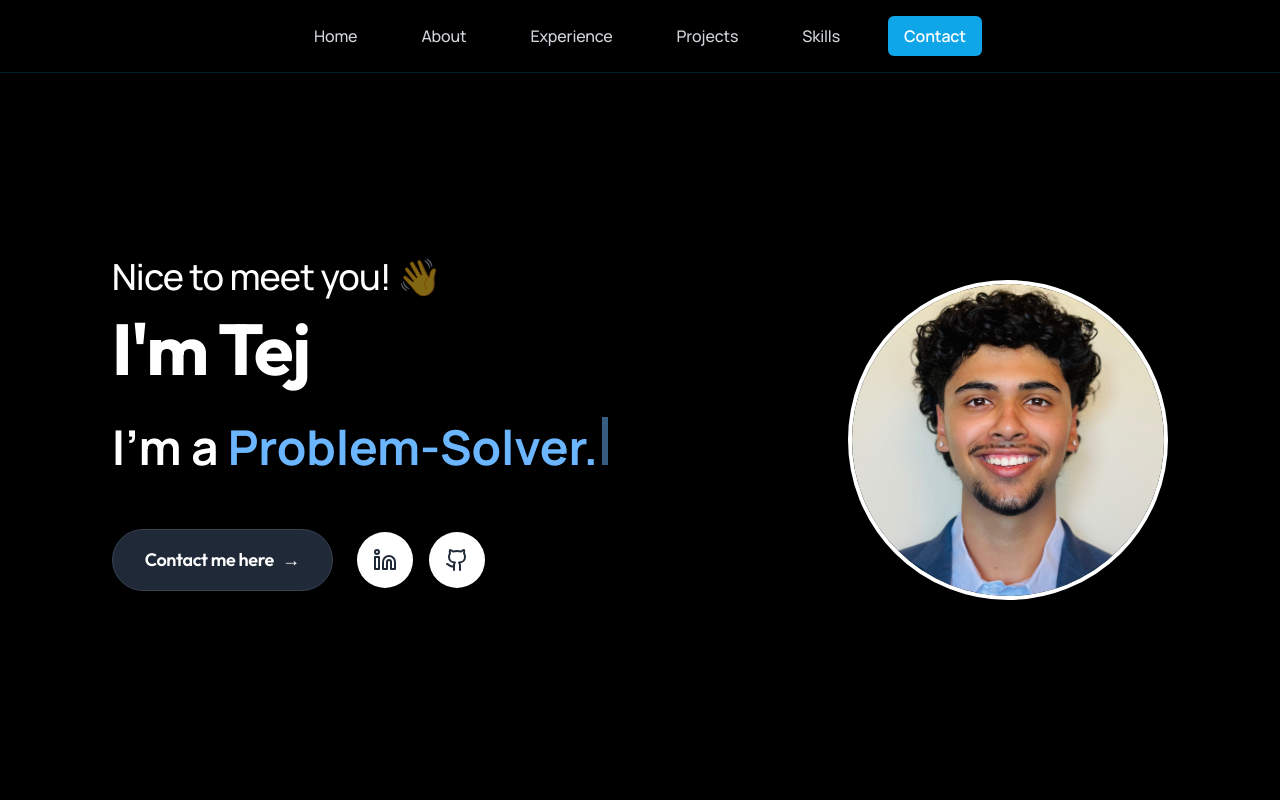
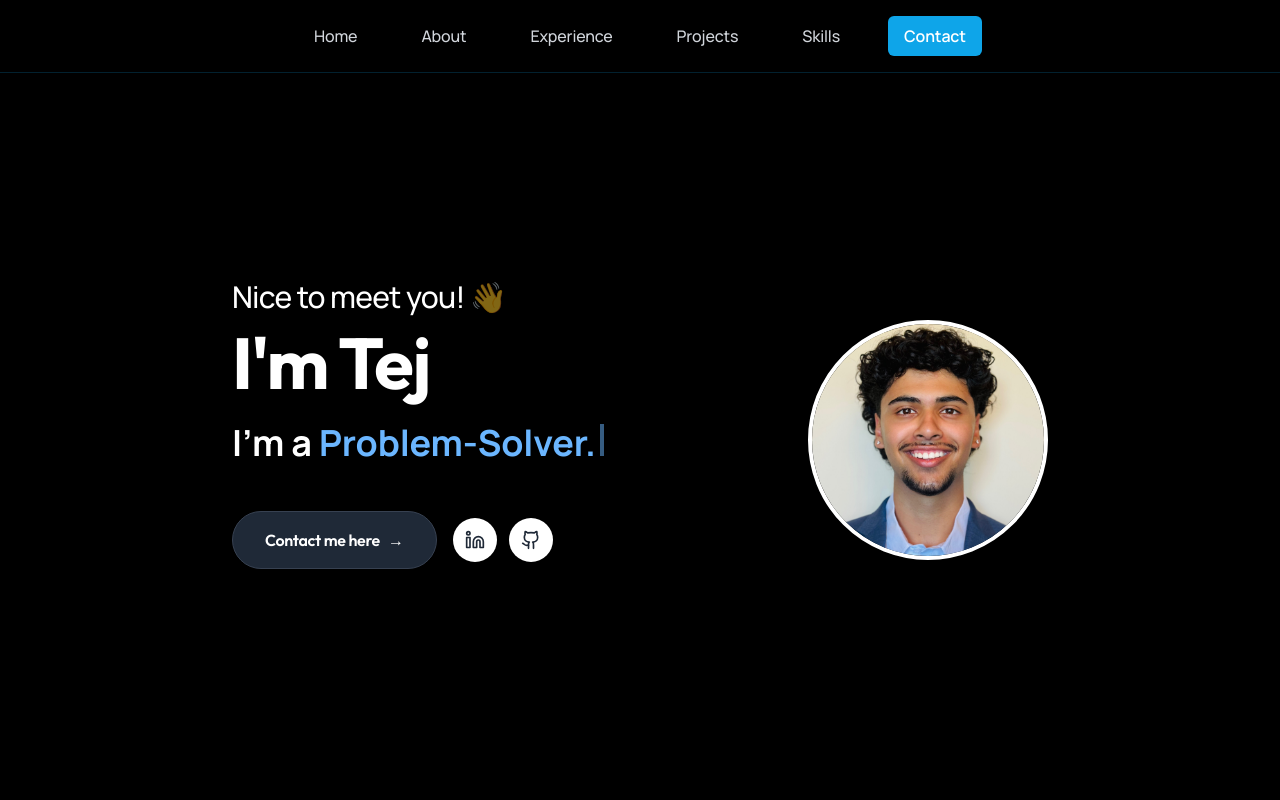
Before and after one commit to sparekh14/Personal-Portfolio, a Next.js app: page / in a window 1280 px wide. Shown: the top 800 px of the page. Built offline with nearby package versions, Linux system fonts and the light colour scheme.

Commit message:
chore: restore project from previous version
Update logos and icons from backup.

Co-authored-by: Tej Suklikar <85971364+TejSuklikar@users.noreply.github.com>

```diff
--- a/app/page.tsx
+++ b/app/page.tsx
@@ -308,53 +308,53 @@ export default function Portfolio() {
 
       {/* Home Section */}
       <section id="home" className="min-h-screen flex items-center justify-center px-4 sm:px-6 lg:px-8 pt-20">
-        <div className="max-w-7xl mx-auto grid grid-cols-1 md:grid-cols-2 gap-8 lg:gap-16 items-center">
-          <div className="text-center md:text-left">
-            <h2 className="text-xl sm:text-2xl md:text-3xl lg:text-4xl font-medium mb-3 sm:mb-4 tracking-tight">
+        <div className="max-w-6xl mx-auto grid grid-cols-1 md:grid-cols-3 gap-6 sm:gap-8 lg:gap-12 items-center">
+          <div className="text-center md:text-left order-2 md:order-1 md:col-span-2">
+            <h2 className="text-xl sm:text-2xl md:text-3xl font-medium mb-2 sm:mb-3 tracking-tight">
               Nice to meet you! <span className="inline-block animate-pulse">👋</span>
             </h2>
-            <h1 className="text-4xl sm:text-5xl md:text-6xl lg:text-7xl font-bold mb-6 sm:mb-8 tracking-tight font-heading">
+            <h1 className="text-3xl sm:text-4xl md:text-5xl lg:text-7xl font-bold mb-4 sm:mb-6 tracking-tight font-heading">
               <span className="text-white hover:bg-gradient-to-r hover:from-green-400 hover:via-teal-400 hover:to-blue-500 hover:text-transparent hover:bg-clip-text transition-all duration-300 cursor-default">
                 I'm Tej
               </span>
             </h1>
-            <div className="h-12 sm:h-16 md:h-20 mb-8">
-              <div className="text-2xl sm:text-3xl md:text-4xl lg:text-5xl font-bold">
+            <div className="h-10 sm:h-12 md:h-16 mb-6">
+              <div className="text-xl sm:text-2xl md:text-3xl lg:text-4xl font-bold">
                 I'm a{" "}
                 <span className="inline-block text-[#6BB6FF]">
                   {displayText}
-                  <span className="inline-block w-1 sm:w-1.5 h-10 sm:h-12 bg-[#6BB6FF] ml-1 animate-pulse"></span>
+                  <span className="inline-block w-0.5 sm:w-1 h-6 sm:h-8 bg-[#6BB6FF] ml-1 animate-pulse"></span>
                 </span>
               </div>
             </div>
-            <div className="flex flex-col sm:flex-row items-center justify-center md:justify-start space-y-4 sm:space-y-0 sm:space-x-6 mb-8">
+            <div className="flex flex-col sm:flex-row items-center justify-center md:justify-start space-y-4 sm:space-y-0 sm:space-x-4 mb-8">
               <button
                 onClick={() => scrollToSection("contact")}
-                className="bg-gray-800 hover:bg-gray-700 text-white font-semibold px-6 sm:px-8 py-3 sm:py-4 rounded-full font-heading text-base sm:text-lg flex items-center transition-all duration-300 border border-gray-700 hover:border-gray-600 w-full sm:w-auto justify-center"
+                className="bg-gray-800 hover:bg-gray-700 text-white font-semibold px-4 sm:px-6 md:px-8 py-2 sm:py-3 md:py-4 rounded-full font-heading text-xs sm:text-sm md:text-base flex items-center transition-all duration-300 border border-gray-700 hover:border-gray-600 w-full sm:w-auto justify-center"
               >
                 Contact me here <span className="ml-2">→</span>
               </button>
-              <div className="flex space-x-4">
+              <div className="flex space-x-3">
                 <button
                   onClick={() => window.open("https://www.linkedin.com/in/tej-suklikar/", "_blank")}
-                  className="bg-white hover:bg-gray-100 p-3 sm:p-4 rounded-full transition-all duration-300"
+                  className="bg-white hover:bg-gray-100 p-2 sm:p-3 rounded-full transition-all duration-300"
                   aria-label="LinkedIn"
                 >
-                  <Linkedin className="w-5 h-5 sm:w-6 sm:h-6 text-gray-800" />
+                  <Linkedin className="w-4 h-4 sm:w-5 sm:h-5 text-gray-800" />
                 </button>
                 <button
                   onClick={() => window.open("https://github.com/TejSuklikar", "_blank")}
-                  className="bg-white hover:bg-gray-100 p-3 sm:p-4 rounded-full transition-all duration-300"
+                  className="bg-white hover:bg-gray-100 p-2 sm:p-3 rounded-full transition-all duration-300"
                   aria-label="GitHub"
                 >
-                  <Github className="w-5 h-5 sm:w-6 sm:h-6 text-gray-800" />
+                  <Github className="w-4 h-4 sm:w-5 sm:h-5 text-gray-800" />
                 </button>
               </div>
             </div>
           </div>
-          <div className="flex justify-center md:justify-end">
+          <div className="flex justify-center order-1 md:order-2 md:col-span-1">
             <div className="relative">
-              <div className="w-56 h-56 sm:w-64 sm:h-64 md:w-72 md:h-72 lg:w-80 lg:h-80 rounded-full overflow-hidden border-4 border-white shadow-2xl">
+              <div className="w-40 h-40 sm:w-48 sm:h-48 md:w-52 md:h-52 lg:w-60 lg:h-60 xl:w-68 xl:h-68 rounded-full overflow-hidden border-2 sm:border-4 border-white shadow-2xl">
                 <img
                   src="/profile-photo.jpeg"
                   alt="Tej Suklikar"
```
